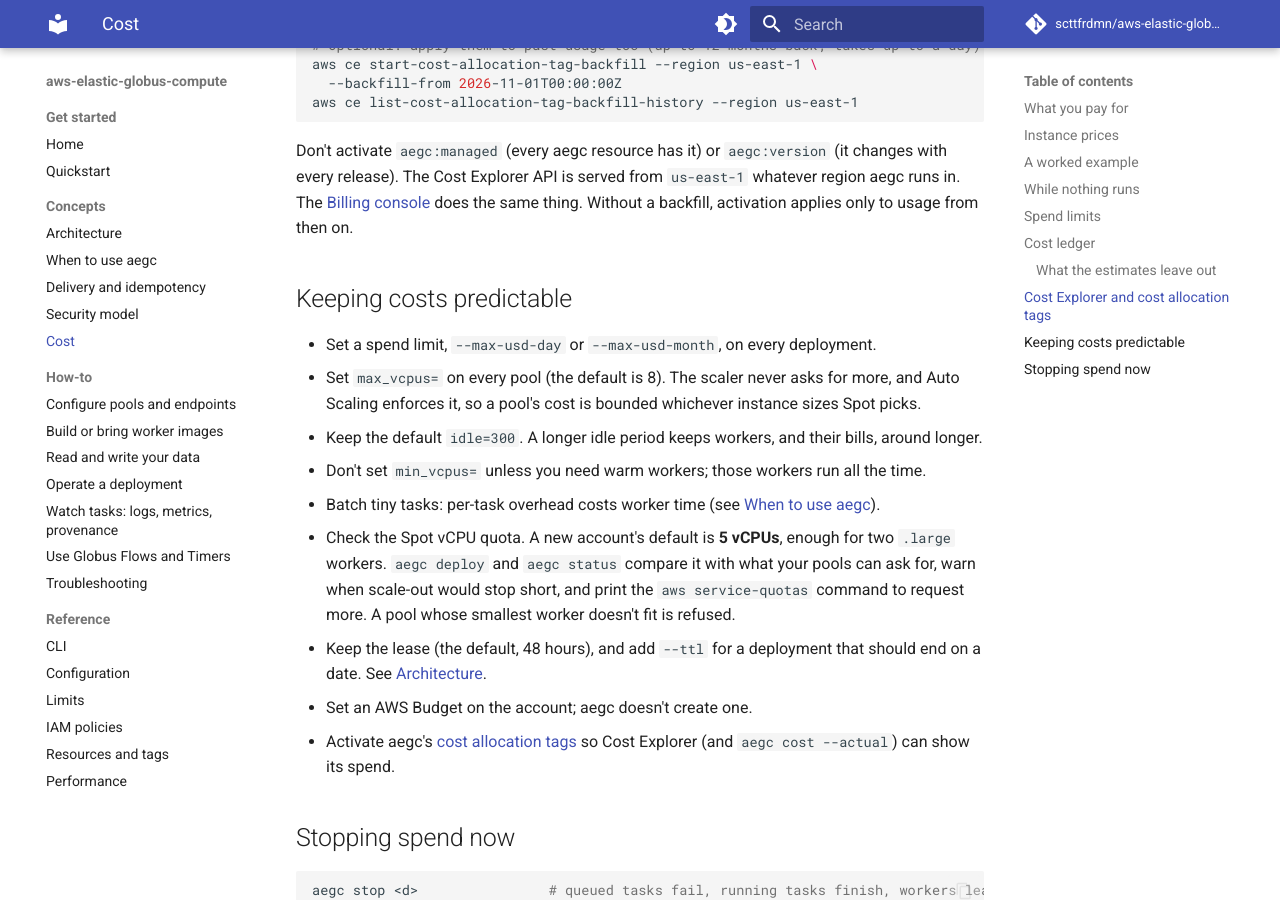
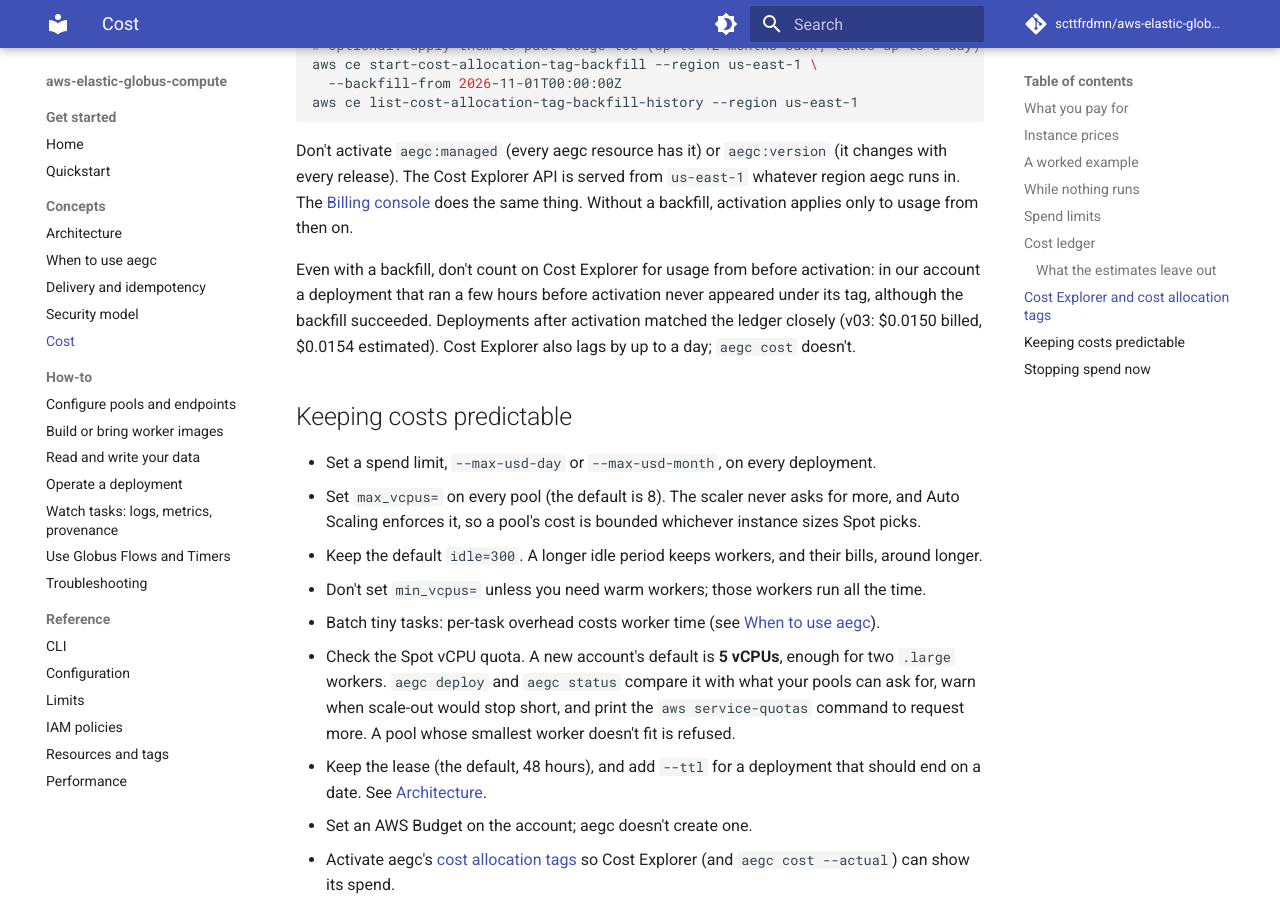
Before and after one commit to scttfrdmn/aws-elastic-globus-compute, an MkDocs documentation site: the page built from docs/concepts/cost.md, in a window 1280 px wide and 900 px high, scrolled down 6578 px. Built offline with MkDocs 1.6.1 and Material for MkDocs 9.7.7, drawn with Linux system fonts in a browser that asks for light colours; comment, search, counter and statistics services are not loaded.

Commit message:
Docs: Cost Explorer and usage from before tag activation (#38)

```diff
--- a/docs/concepts/cost.md
+++ b/docs/concepts/cost.md
@@ -234,6 +234,11 @@ every release). The Cost Explorer API is served from `us-east-1` whatever region
 [Billing console](https://docs.aws.amazon.com/awsaccountbilling/latest/aboutv2/activating-tags.html)
 does the same thing. Without a backfill, activation applies only to usage from then on.
 
+Even with a backfill, don't count on Cost Explorer for usage from before activation: in our account
+a deployment that ran a few hours before activation never appeared under its tag, although the
+backfill succeeded. Deployments after activation matched the ledger closely (v03: $0.0150 billed,
+$0.0154 estimated). Cost Explorer also lags by up to a day; `aegc cost` doesn't.
+
 ## Keeping costs predictable
 
 - Set a spend limit, `--max-usd-day` or `--max-usd-month`, on every deployment.
```
